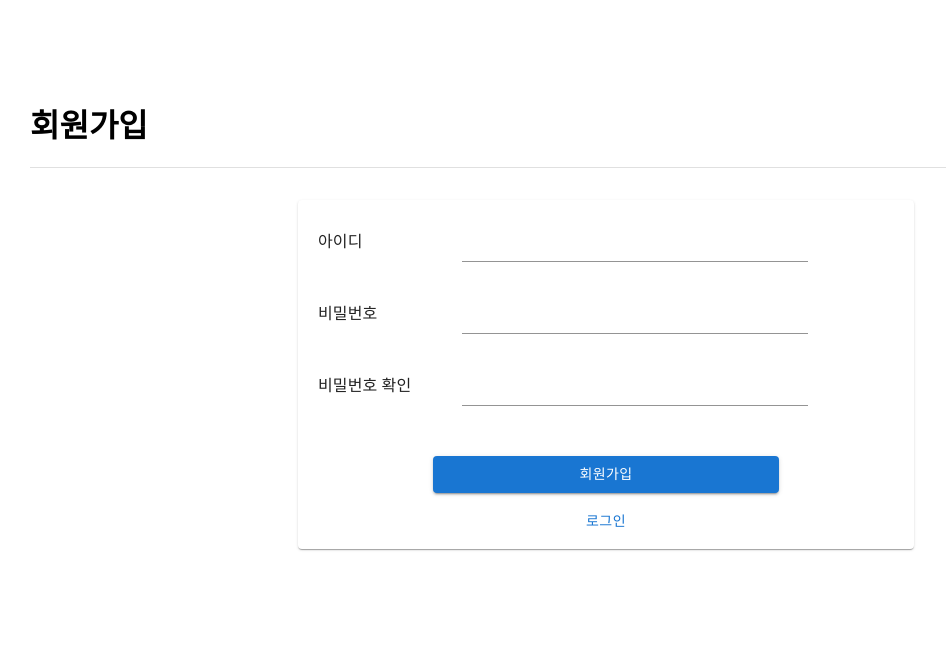
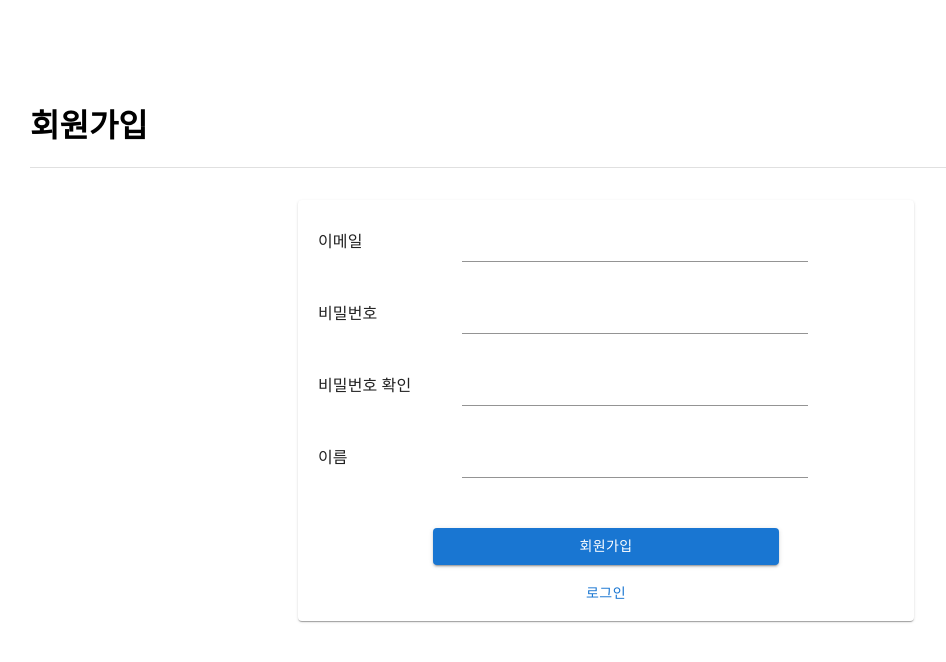
Before and after one commit to dbgus/auction-ledger, a React (Create React App) app: page /auth in a window 1280 px wide. Both pictures are taken after a click on the button "회원가입". Shown: the top 662 px of the page, without its empty margins (34-980 px from the left). Built offline with nearby package versions, Linux system fonts and the light colour scheme.

Commit message:
feat: auth request

```diff
--- a/package.json
+++ b/package.json
@@ -13,6 +13,7 @@
     "@types/node": "^16.11.36",
     "@types/react": "^18.0.9",
     "@types/react-dom": "^18.0.5",
+    "axios": "^0.27.2",
     "react": "^18.1.0",
     "react-dom": "^18.1.0",
     "react-router-dom": "^6.3.0",
--- a/src/App.tsx
+++ b/src/App.tsx
@@ -1,6 +1,6 @@
 /* eslint-disable react-hooks/exhaustive-deps */
 import { useEffect, useState } from "react";
-import { BrowserRouter, Route, Routes } from "react-router-dom";
+import { Route, Routes, useNavigate } from "react-router-dom";
 import PropertyInfo from "./components/property-info";
 import Investment from "./components/investment";
 import StepComponent from "./components/step";
@@ -56,12 +56,19 @@ const step4InitContent: Istep4InitContent = {
 };
 
 function App() {
+  const navigate = useNavigate();
   const [step, setStep] = useState<number>(3);
   const [step1Content, setStep1Content] = useState(step1InitContent);
   const [step2Content, setStep2Content] = useState(step2InitContent);
   const [step2Summary, setStep2Summary] = useState(step2InitSummary);
   const [step3Content, setStep3Content] = useState(step3InitContent);
   const [step4Content, setStep4Content] = useState(step4InitContent);
+
+  useEffect(() => {
+    // check token
+    const token = localStorage.getItem("token");
+    if (!token) navigate("/auth");
+  }, []);
 
   useEffect(() => {
     setStep2Summary({
@@ -118,7 +125,6 @@ function App() {
   ];
 
   return (
-    <BrowserRouter>
     <Routes>
       <Route path="/auth" element={<Auth />} />
       <Route
@@ -142,7 +148,6 @@ function App() {
         }
       />
     </Routes>
-    </BrowserRouter>
   );
 }
 
--- a/src/components/auth/index.tsx
+++ b/src/components/auth/index.tsx
@@ -7,8 +7,12 @@ import {
   Input,
   Typography,
   Button,
+  Snackbar,
+  Alert,
 } from "@mui/material";
-import { useState } from "react";
+import { useNavigate } from "react-router-dom";
+import { useState, useEffect } from "react";
+import { requestPost } from "../../utils/axios";
 
 const Item = styled(Paper)(({ theme }) => ({
   backgroundColor: theme.palette.mode === "dark" ? "#1A2027" : "#fff",
@@ -18,29 +22,31 @@ const Item = styled(Paper)(({ theme }) => ({
 }));
 
 interface LoginContentType {
-  id: string;
+  email: string;
   password: string;
   passwordCheck?: string | null;
+  name?: string;
 }
 
 interface LoginProps {
   content: LoginContentType;
   changeView: (flag: "login" | "register") => void;
   onChange: (content: LoginContentType) => void;
+  onSubmit: () => void;
 }
 
-const Login = ({ content, changeView, onChange }: LoginProps) => {
+const Login = ({ content, changeView, onChange, onSubmit }: LoginProps) => {
   return (
     <>
       <Grid container>
         <Grid item xs={3}>
-          <Typography>아이디</Typography>
+          <Typography>이메일</Typography>
         </Grid>
         <Grid item xs={9}>
           <Input
             sx={{ width: "80%" }}
-            value={content.id}
-            onChange={(e) => onChange({ ...content, id: e.target.value })}
+            value={content.email}
+            onChange={(e) => onChange({ ...content, email: e.target.value })}
           />
         </Grid>
       </Grid>
@@ -52,6 +58,7 @@ const Login = ({ content, changeView, onChange }: LoginProps) => {
           <Input
             sx={{ width: "80%" }}
             value={content.password}
+            type="password"
             onChange={(e) => onChange({ ...content, password: e.target.value })}
           />
         </Grid>
@@ -59,6 +66,7 @@ const Login = ({ content, changeView, onChange }: LoginProps) => {
       <Button
         sx={{ display: "block", margin: "50px auto 0 auto", width: "60%" }}
         variant="contained"
+        onClick={() => onSubmit()}
       >
         로그인
       </Button>
@@ -77,18 +85,18 @@ const Login = ({ content, changeView, onChange }: LoginProps) => {
   );
 };
 
-const Register = ({ content, changeView, onChange }: LoginProps) => {
+const Register = ({ content, changeView, onChange, onSubmit }: LoginProps) => {
   return (
     <>
       <Grid container>
         <Grid item xs={3}>
-          <Typography>아이디</Typography>
+          <Typography>이메일</Typography>
         </Grid>
         <Grid item xs={9}>
           <Input
             sx={{ width: "80%" }}
-            value={content.id}
-            onChange={(e) => onChange({ ...content, id: e.target.value })}
+            value={content.email}
+            onChange={(e) => onChange({ ...content, email: e.target.value })}
           />
         </Grid>
       </Grid>
@@ -100,6 +108,7 @@ const Register = ({ content, changeView, onChange }: LoginProps) => {
           <Input
             sx={{ width: "80%" }}
             value={content.password}
+            type="password"
             onChange={(e) => onChange({ ...content, password: e.target.value })}
           />
         </Grid>
@@ -113,9 +122,22 @@ const Register = ({ content, changeView, onChange }: LoginProps) => {
             sx={{ width: "80%" }}
             value={content.passwordCheck}
             error={content.password !== content.passwordCheck}
+            type="password"
             onChange={(e) =>
               onChange({ ...content, passwordCheck: e.target.value })
             }
+          />
+        </Grid>
+      </Grid>
+      <Grid container sx={{ marginTop: 5 }}>
+        <Grid item xs={3}>
+          <Typography>이름</Typography>
+        </Grid>
+        <Grid item xs={9}>
+          <Input
+            sx={{ width: "80%" }}
+            value={content.name}
+            onChange={(e) => onChange({ ...content, name: e.target.value })}
           />
         </Grid>
       </Grid>
@@ -123,6 +145,15 @@ const Register = ({ content, changeView, onChange }: LoginProps) => {
       <Button
         sx={{ display: "block", margin: "50px auto 0 auto", width: "60%" }}
         variant="contained"
+        onClick={() => {
+          if (
+            content.email &&
+            content.password &&
+            content.password === content.passwordCheck &&
+            content.name
+          )
+            onSubmit();
+        }}
       >
         회원가입
       </Button>
@@ -142,14 +173,60 @@ const Register = ({ content, changeView, onChange }: LoginProps) => {
 };
 
 const Auth = () => {
-  const [flag, setFlag] = useState<"login" | "register">("register");
+  const navigate = useNavigate();
+  const [isSnackbarOpen, setIsSnackbarOpen] = useState<boolean>(false);
+  const [snackbarMessage, setSnackbarMessage] = useState<string>("");
+  const [snackLevel, setSnackLevel] = useState<"error" | "success" | undefined>(
+    undefined
+  );
+  const [flag, setFlag] = useState<"login" | "register">("login");
   const [loginInfo, setLoginInfo] = useState<LoginContentType>({
-    id: "",
+    email: "",
     password: "",
     passwordCheck: "",
+    name: "",
   });
 
+  useEffect(() => {
+    // check token
+    const token = localStorage.getItem("token");
+    if (token) navigate("/");
+  }, []);
+
+  const loginRequest = (loginInfo: LoginContentType) => {
+    requestPost("/auth/signin", {}, loginInfo).then((res: any) => {
+      localStorage.setItem("token", res.token);
+      navigate("/");
+    });
+  };
+  const registerRequest = (loginInfo: LoginContentType) => {
+    requestPost("/auth/signup", {}, loginInfo)
+      .then(() => {
+        setSnackbarMessage("회원가입 성공");
+        setSnackLevel("success");
+        setLoginInfo({
+          email: "",
+          password: "",
+          passwordCheck: "",
+          name: "",
+        });
+        setFlag("login");
+      })
+      .catch((err) => {
+        switch (err.response.data.message) {
+          case "duplicated user":
+            setSnackbarMessage("이미 등록된 유저입니다.");
+            setSnackLevel("error");
+            break;
+
+          default:
+            break;
+        }
+        setIsSnackbarOpen(true);
+      });
+  };
   return (
+    <>
       <Container sx={{ marginTop: 12.5 }}>
         <h1>{flag === "login" ? "로그인" : "회원가입"}</h1>
         <Divider />
@@ -166,16 +243,29 @@ const Auth = () => {
               content={loginInfo}
               changeView={(flag) => setFlag(flag)}
               onChange={(content) => setLoginInfo(content)}
+              onSubmit={() => loginRequest(loginInfo)}
             />
           ) : (
             <Register
               content={loginInfo}
               changeView={(flag) => setFlag(flag)}
               onChange={(content) => setLoginInfo(content)}
+              onSubmit={() => registerRequest(loginInfo)}
             />
           )}
         </Item>
       </Container>
+      <Snackbar
+        anchorOrigin={{ vertical: "top", horizontal: "right" }}
+        open={isSnackbarOpen}
+        autoHideDuration={6000}
+        onClose={() => setIsSnackbarOpen(false)}
+      >
+        <Alert severity={snackLevel} sx={{ width: "100%" }}>
+          {snackbarMessage}
+        </Alert>
+      </Snackbar>
+    </>
   );
 };
 
--- a/src/index.tsx
+++ b/src/index.tsx
@@ -3,13 +3,16 @@ import ReactDOM from "react-dom/client";
 import "./index.css";
 import App from "./App";
 import reportWebVitals from "./reportWebVitals";
+import { BrowserRouter } from "react-router-dom";
 
 const root = ReactDOM.createRoot(
   document.getElementById("root") as HTMLElement
 );
 root.render(
   <React.StrictMode>
-    <App />
+    <BrowserRouter>
+      <App />
+    </BrowserRouter>
   </React.StrictMode>
 );
 
--- /dev/null
+++ b/src/utils/axios.ts
@@ -0,0 +1,30 @@
+import axios from "axios";
+
+const BASE_URL = process.env.REACT_APP_BASE_URL;
+
+axios.defaults.baseURL = BASE_URL;
+
+export async function requestGet<T>(
+  url: string,
+  urlParameters?: object
+): Promise<T> {
+  const result = await axios.get(url, {
+    params: urlParameters,
+    headers: { Authorization: `Bearer localStorage.getItem("token")` || "" },
+  });
+
+  return result.data as T;
+}
+
+export async function requestPost<T>(
+  url: string,
+  urlParameters?: object,
+  data?: object
+): Promise<T> {
+  const result = await axios.post(url, data, {
+    params: urlParameters,
+    headers: { Authorization: `Bearer localStorage.getItem("token")` || "" },
+  });
+
+  return result.data as T;
+}
```
Also changed, not shown: 2 other files (tests, documents, lock files or other folders). Lines whose indentation alone changed are shown as unchanged.
